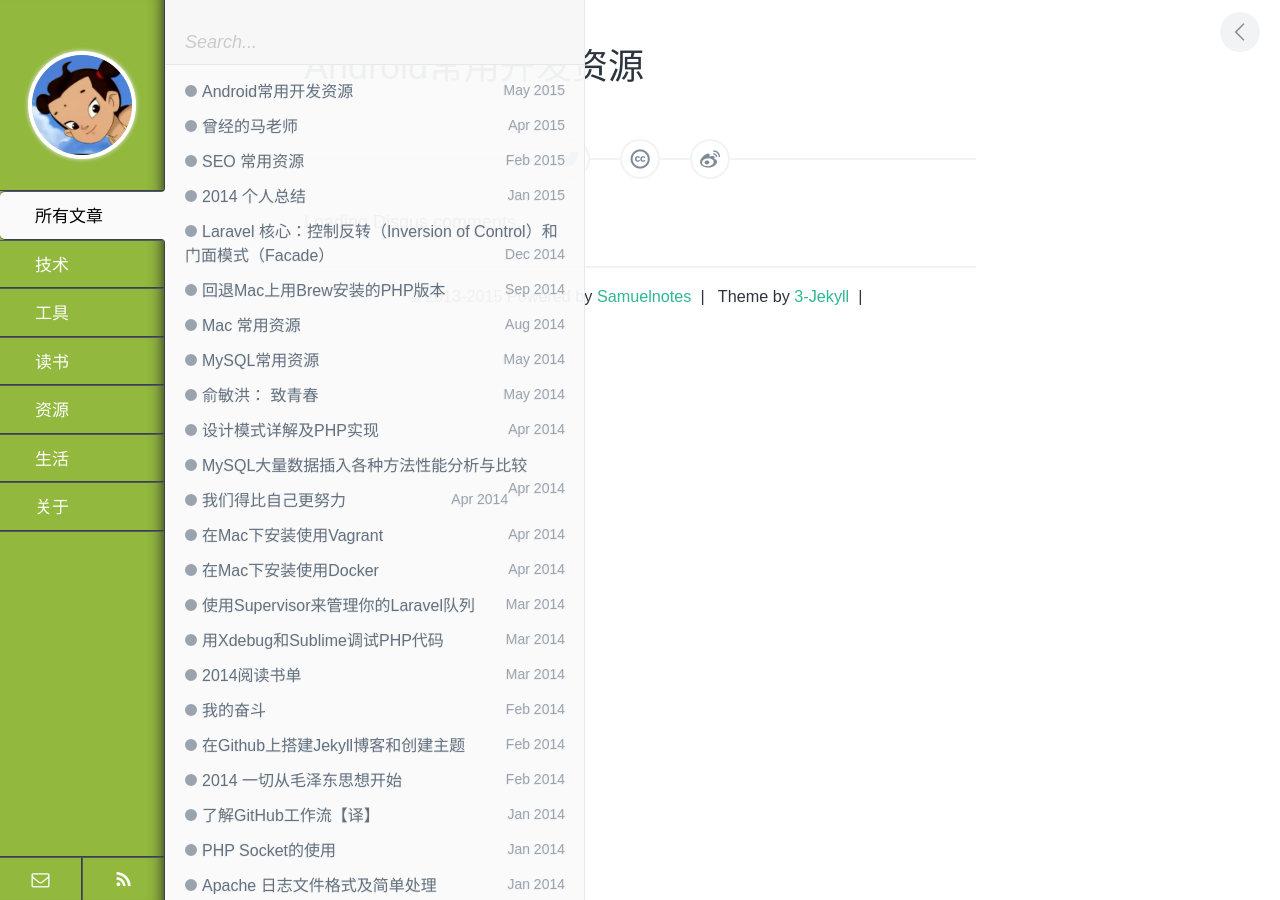
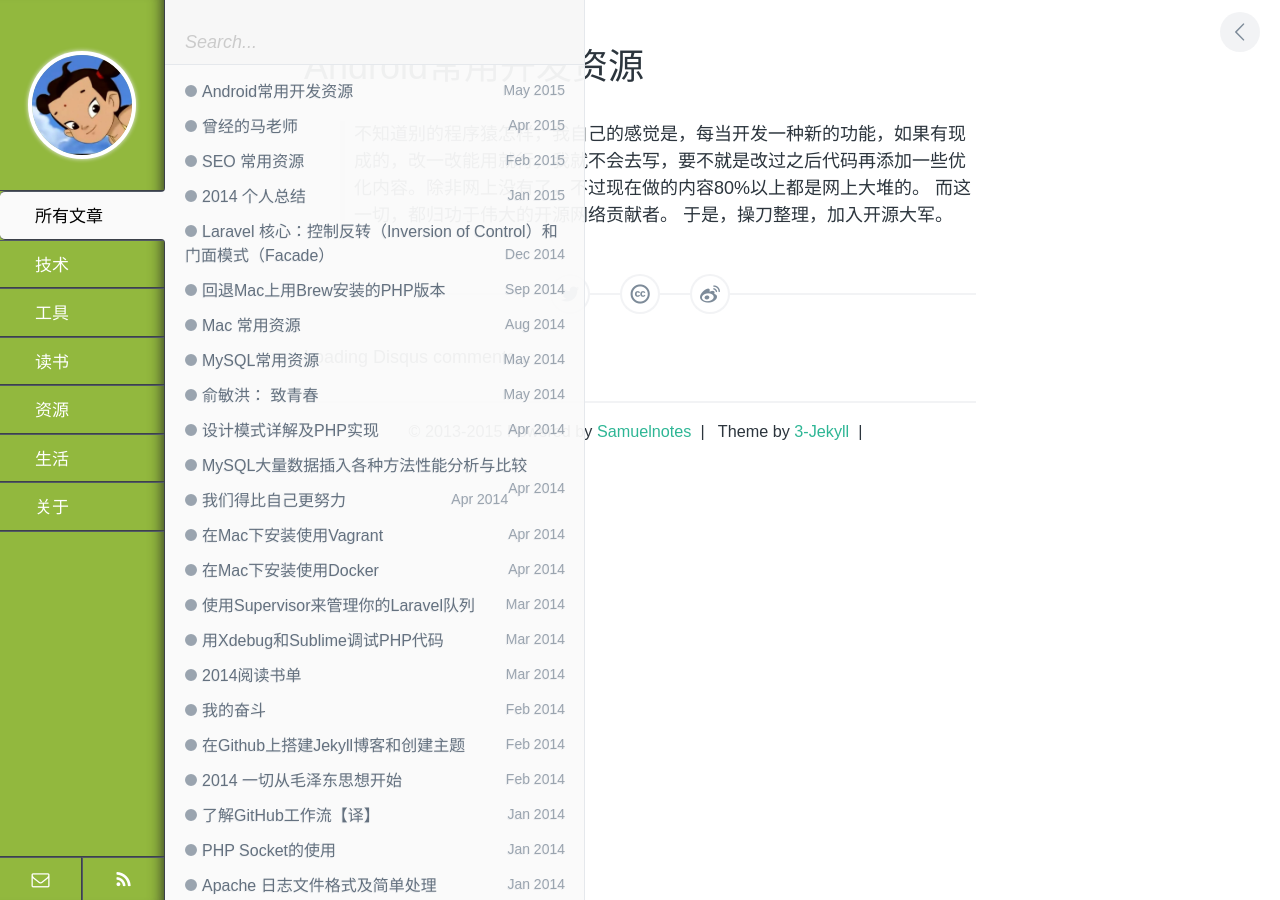
Before and after one commit to samuelhehe/samuelhehe.github.io, a Jekyll site: the page built from _posts/resource/2015-05-13-general-android-dev-resources.md, in a window 1280 px wide. Built offline with Jekyll 4.4.1, drawn with Linux system fonts in a browser that asks for light colours; comment, search, counter and statistics services are not loaded.

Commit message:
modify sitecontent

```diff
--- a/_posts/resource/2015-05-13-general-android-dev-resources.md
+++ b/_posts/resource/2015-05-13-general-android-dev-resources.md
@@ -6,3 +6,5 @@
 keywords: Android,resource
 description: Android常用开发资源整理
 ---
+
+> 不知道别的程序猿怎样，我自己的感觉是，每当开发一种新的功能，如果有现成的，改一改能用就行，我就不会去写，要不就是改过之后代码再添加一些优化内容。除非网上没有了，不过现在做的内容80%以上都是网上大堆的。  而这一切，都归功于伟大的开源网络贡献者。 于是，操刀整理，加入开源大军。
```
